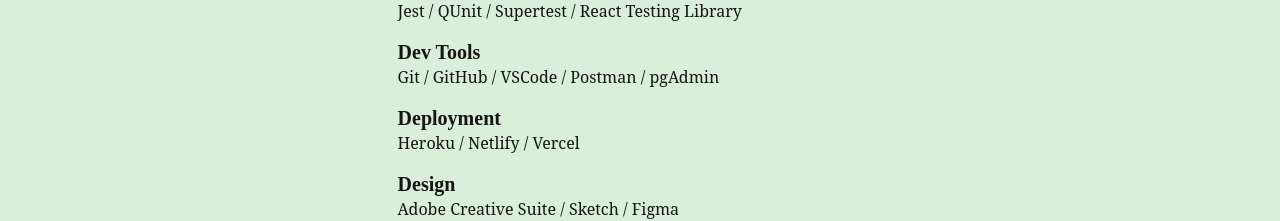
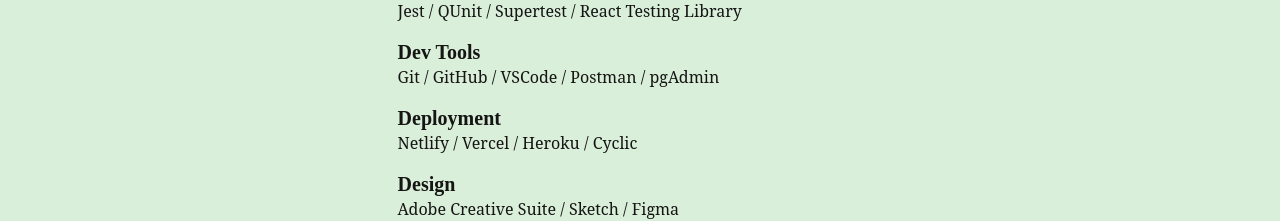
Before and after one commit to djdrakos/portfolio, a React (Create React App) app: page / in a window 1280 px wide. Shown: the part 1425-1646 px from the top of the page. Built offline with nearby package versions, Linux system fonts and the light colour scheme; a web font is replaced by a local one.

Commit message:
more content updates

```diff
--- a/src/components/TechStack.js
+++ b/src/components/TechStack.js
@@ -39,7 +39,7 @@ const TechStack = (props) => {
       <P>Git / GitHub / VSCode / Postman / pgAdmin </P>
 
       <H5 as="h3" className="tool-header">Deployment</H5>
-      <P>Heroku / Netlify / Vercel</P>
+      <P>Netlify / Vercel / Heroku / Cyclic</P>
 
       <H5 as="h3" className="tool-header">Design</H5>
       <P>Adobe Creative Suite / Sketch / Figma</P>
--- a/src/components/projectData.js
+++ b/src/components/projectData.js
@@ -22,7 +22,7 @@ const projectData = [
       }
     ],
     toolkit: ['React.js', 'Superagent', 'Session Storage', 'Node.js', 'Express', 'PostgreSQL', 'HTML', 'CSS', 'APIS: 7Timer, LocationIQ, NASA APOD, Le Systeme Solaire'],
-    description: 'This was a full stack amateur astronomer app developed with my team in a 1 week sprint. I wanted to maintain the project, so I refactored the front end to run on new major versions of React.js and React Router. On the back end, I improved testing quality and coverage, cleaned up the SQL tables, added Express router-level authentication middleware, and refactored all API routes to follow a standard controller → model → service pattern.'
+    description: 'This was a full stack amateur astronomer app developed with my team in a 1 week sprint. I wanted to maintain the project, so I refactored the front end to run on new major versions of React.js and React Router. On the back end, I improved testing quality and coverage, cleaned up the SQL tables, added Express router-level authentication middleware, and refactored all API routes to follow a standard controller → model → service pattern. My next tasks are to design a modern UI and expand the journaling feature.'
   }, {
     id: 'project3',
     img: 'screenshot_advice_dice.png',
```
